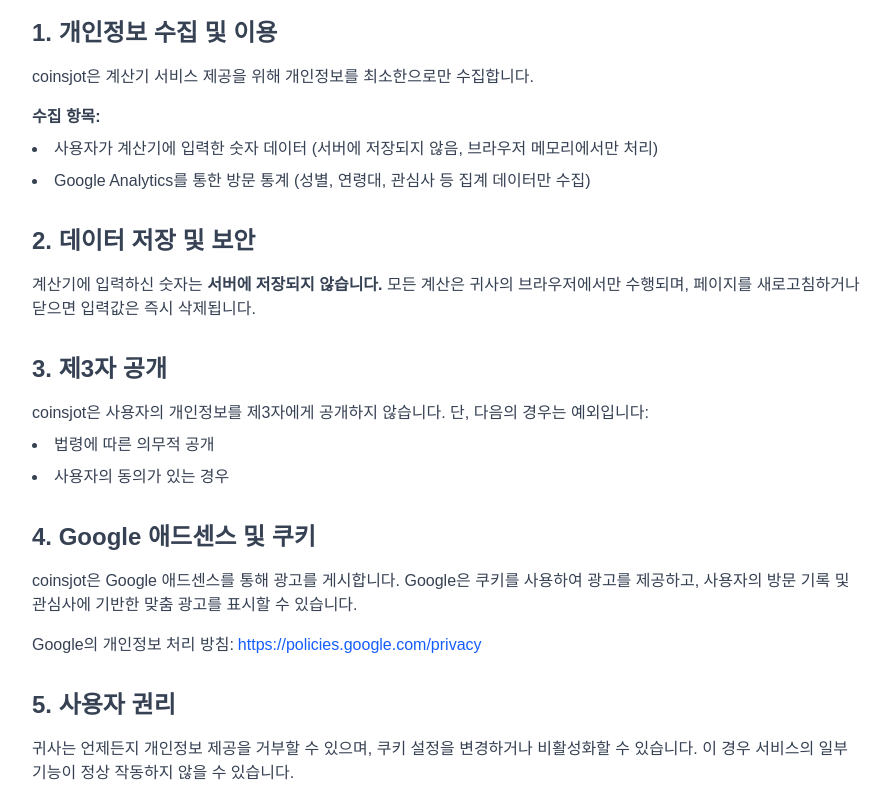
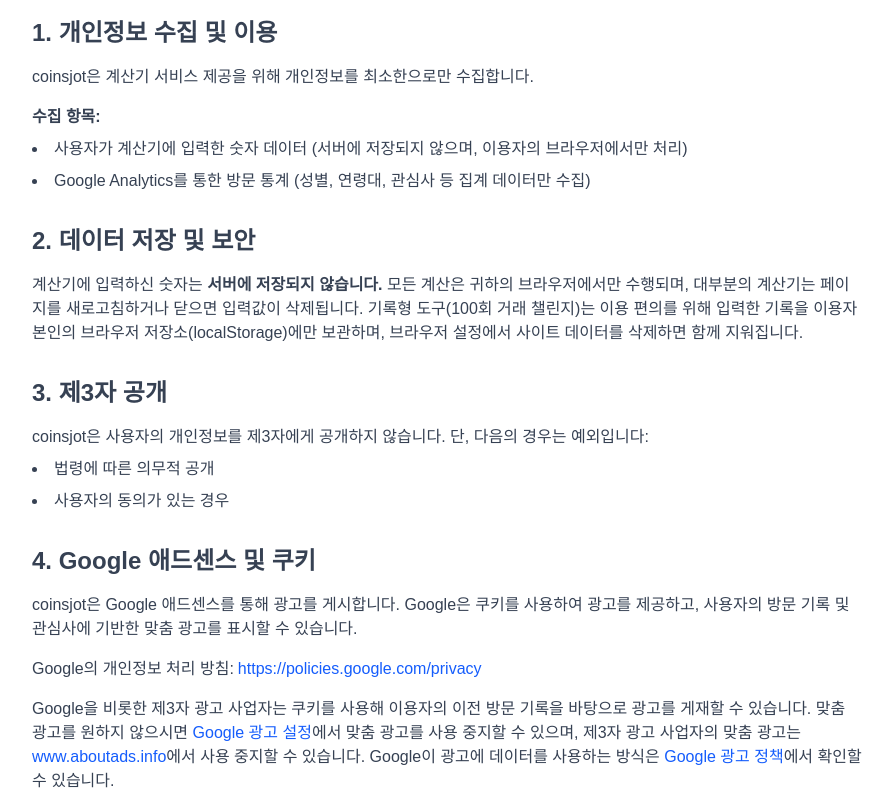
Before and after one commit to hyunguda/coinsjot, a Next.js app: page /privacy in a window 1280 px wide. Shown: the part 220-1020 px from the top of the page, without its empty margins (192-1084 px from the left). Built offline with nearby package versions, Linux system fonts and the light colour scheme.

Commit message:
개인정보처리방침: 맞춤 광고 사용 중지 안내(Google 광고 설정·aboutads) 추가, 브라우저 저장 설명 정정, 오탈자(귀사→귀하) 수정

```diff
--- a/app/privacy/page.tsx
+++ b/app/privacy/page.tsx
@@ -24,7 +24,7 @@ export default function PrivacyPage() {
             <strong>수집 항목:</strong>
           </p>
           <ul className="list-disc list-inside space-y-2 mt-2">
-            <li>사용자가 계산기에 입력한 숫자 데이터 (서버에 저장되지 않음, 브라우저 메모리에서만 처리)</li>
+            <li>사용자가 계산기에 입력한 숫자 데이터 (서버에 저장되지 않으며, 이용자의 브라우저에서만 처리)</li>
             <li>
               Google Analytics를 통한 방문 통계 (성별, 연령대, 관심사 등 집계 데이터만 수집)
             </li>
@@ -34,8 +34,10 @@ export default function PrivacyPage() {
         <section>
           <h2 className="text-2xl font-bold mb-4 mt-8">2. 데이터 저장 및 보안</h2>
           <p>
-            계산기에 입력하신 숫자는 <strong>서버에 저장되지 않습니다.</strong> 모든 계산은 귀사의
-            브라우저에서만 수행되며, 페이지를 새로고침하거나 닫으면 입력값은 즉시 삭제됩니다.
+            계산기에 입력하신 숫자는 <strong>서버에 저장되지 않습니다.</strong> 모든 계산은 귀하의
+            브라우저에서만 수행되며, 대부분의 계산기는 페이지를 새로고침하거나 닫으면 입력값이 삭제됩니다.
+            기록형 도구(100회 거래 챌린지)는 이용 편의를 위해 입력한 기록을 이용자 본인의
+            브라우저 저장소(localStorage)에만 보관하며, 브라우저 설정에서 사이트 데이터를 삭제하면 함께 지워집니다.
           </p>
         </section>
 
@@ -62,12 +64,28 @@ export default function PrivacyPage() {
               https://policies.google.com/privacy
             </a>
           </p>
+          <p className="mt-4">
+            Google을 비롯한 제3자 광고 사업자는 쿠키를 사용해 이용자의 이전 방문 기록을 바탕으로 광고를 게재할 수
+            있습니다. 맞춤 광고를 원하지 않으시면{" "}
+            <a href="https://adssettings.google.com" className="text-blue-600 hover:underline" target="_blank" rel="noopener noreferrer">
+              Google 광고 설정
+            </a>
+            에서 맞춤 광고를 사용 중지할 수 있으며, 제3자 광고 사업자의 맞춤 광고는{" "}
+            <a href="https://www.aboutads.info/choices" className="text-blue-600 hover:underline" target="_blank" rel="noopener noreferrer">
+              www.aboutads.info
+            </a>
+            에서 사용 중지할 수 있습니다. Google이 광고에 데이터를 사용하는 방식은{" "}
+            <a href="https://policies.google.com/technologies/ads" className="text-blue-600 hover:underline" target="_blank" rel="noopener noreferrer">
+              Google 광고 정책
+            </a>
+            에서 확인할 수 있습니다.
+          </p>
         </section>
 
         <section>
           <h2 className="text-2xl font-bold mb-4 mt-8">5. 사용자 권리</h2>
           <p>
-            귀사는 언제든지 개인정보 제공을 거부할 수 있으며, 쿠키 설정을 변경하거나 비활성화할 수
+            귀하는 언제든지 개인정보 제공을 거부할 수 있으며, 쿠키 설정을 변경하거나 비활성화할 수
             있습니다. 이 경우 서비스의 일부 기능이 정상 작동하지 않을 수 있습니다.
           </p>
         </section>
--- a/app/sitemap.ts
+++ b/app/sitemap.ts
@@ -45,7 +45,7 @@ export default function sitemap(): MetadataRoute.Sitemap {
     ...insightPages,
     { url: `${BASE}/about`,   lastModified: kst("2026-10-01"), changeFrequency: "yearly", priority: 0.5 },
     { url: `${BASE}/contact`, lastModified: kst("2026-08-24"), changeFrequency: "yearly", priority: 0.5 },
-    { url: `${BASE}/privacy`, lastModified: kst("2026-08-24"), changeFrequency: "yearly", priority: 0.3 },
+    { url: `${BASE}/privacy`, lastModified: kst("2026-10-07"), changeFrequency: "yearly", priority: 0.3 },
     { url: `${BASE}/terms`,   lastModified: kst("2026-08-24"), changeFrequency: "yearly", priority: 0.3 },
   ];
 }
```
